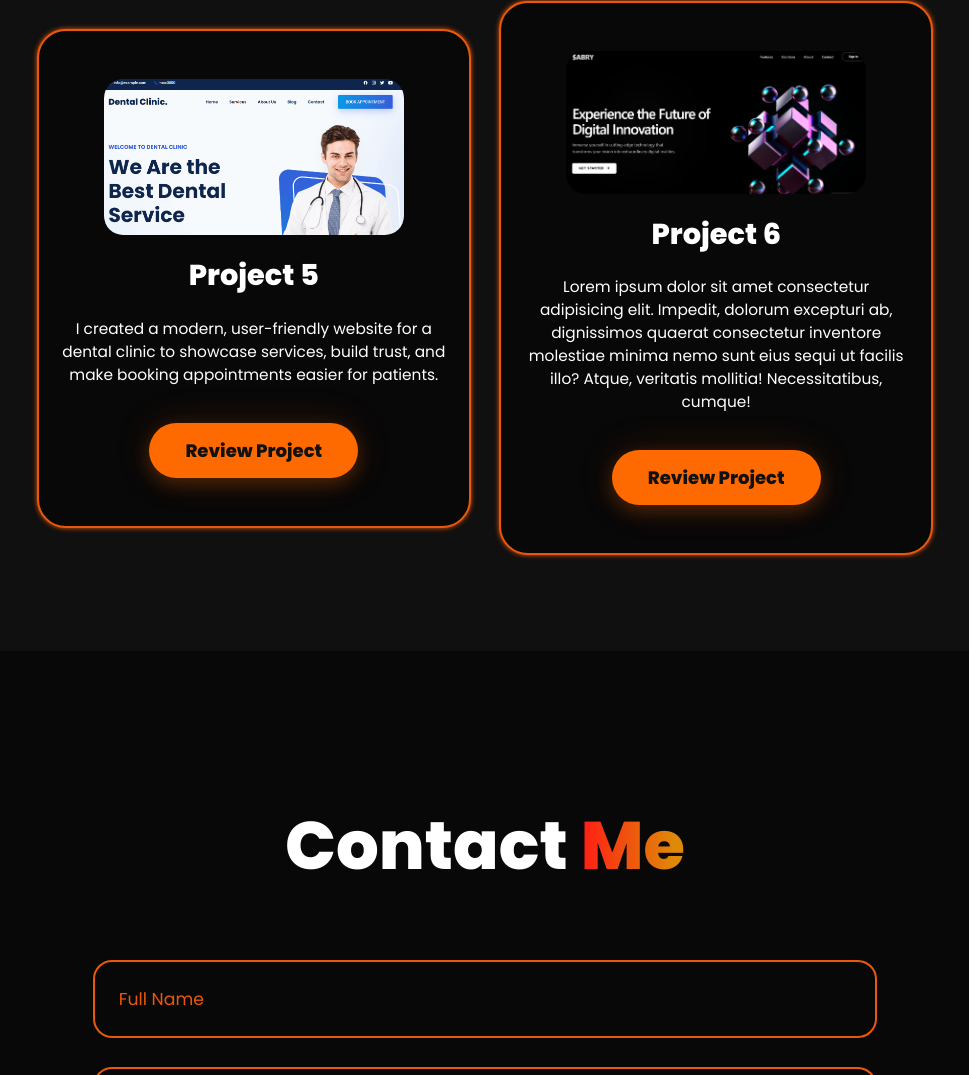
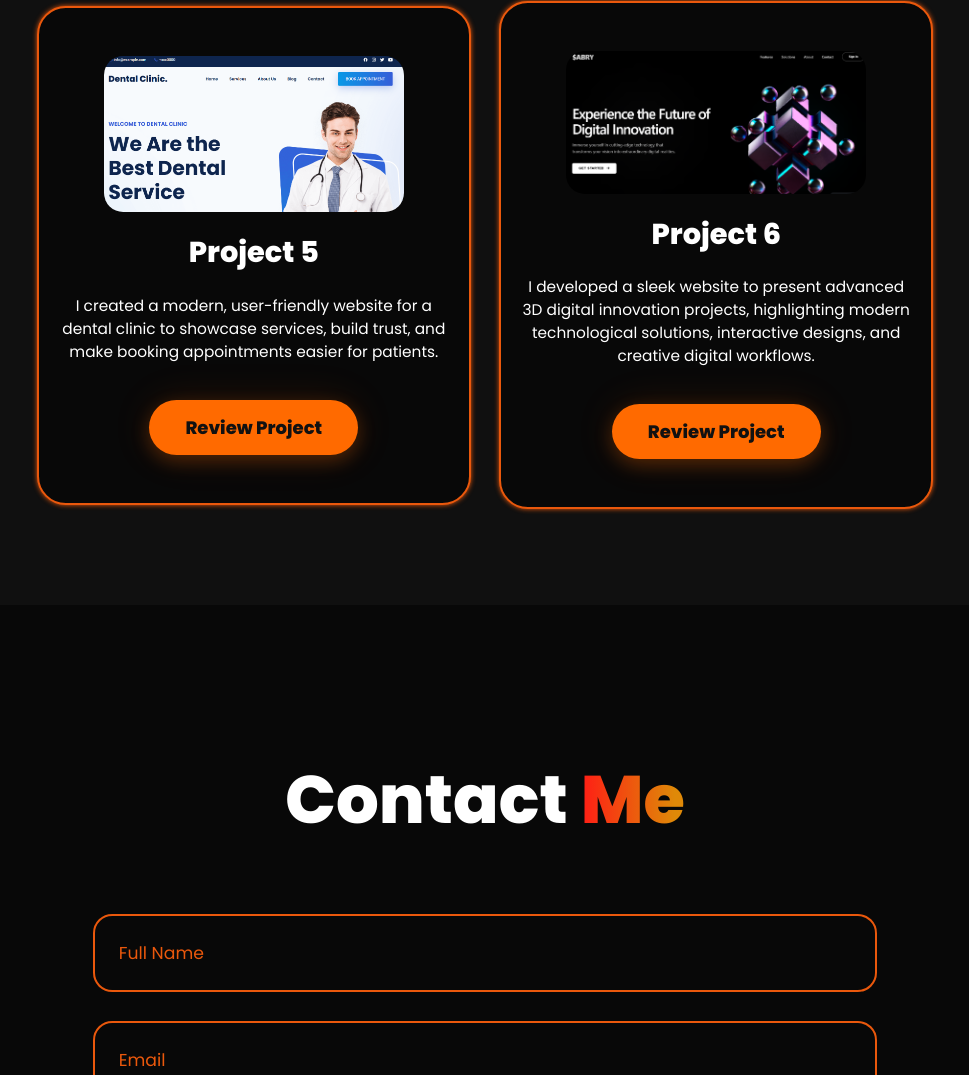
Before and after one commit to sabryabosohab2025-tech/SabryAhmed-Portfolio-, a plain HTML site: page index.html in a window 1280 px wide. Shown: the part 5297-6372 px from the top of the page, without its empty margins (155-1124 px from the left). Drawn offline with nearby package versions, Linux system fonts and the light colour scheme.

Commit message:
Fix HTML encoding issues in index.html

```diff
--- a/index.html
+++ b/index.html
@@ -138,8 +138,8 @@
       <div class="project-card">
         <img src="project6.png" alt="Project 6">
         <h3>Project 6</h3>
-        <p>Lorem ipsum dolor sit amet consectetur adipisicing elit. Impedit, dolorum excepturi ab, dignissimos quaerat consectetur inventore molestiae minima nemo sunt eius sequi ut facilis illo? Atque, veritatis mollitia! Necessitatibus, cumque!</p>
-        <a href="#" class="btn">Review Project</a>
+        <p>I developed a sleek website to present advanced 3D digital innovation projects, highlighting modern technological solutions, interactive designs, and creative digital workflows.</p>
+        <a href="https://sabryabosohab2025-tech.github.io/SABRY-3D-Innovation/#contact" class="btn">Review Project</a>
       </div>
     </div>
   </section>
```
